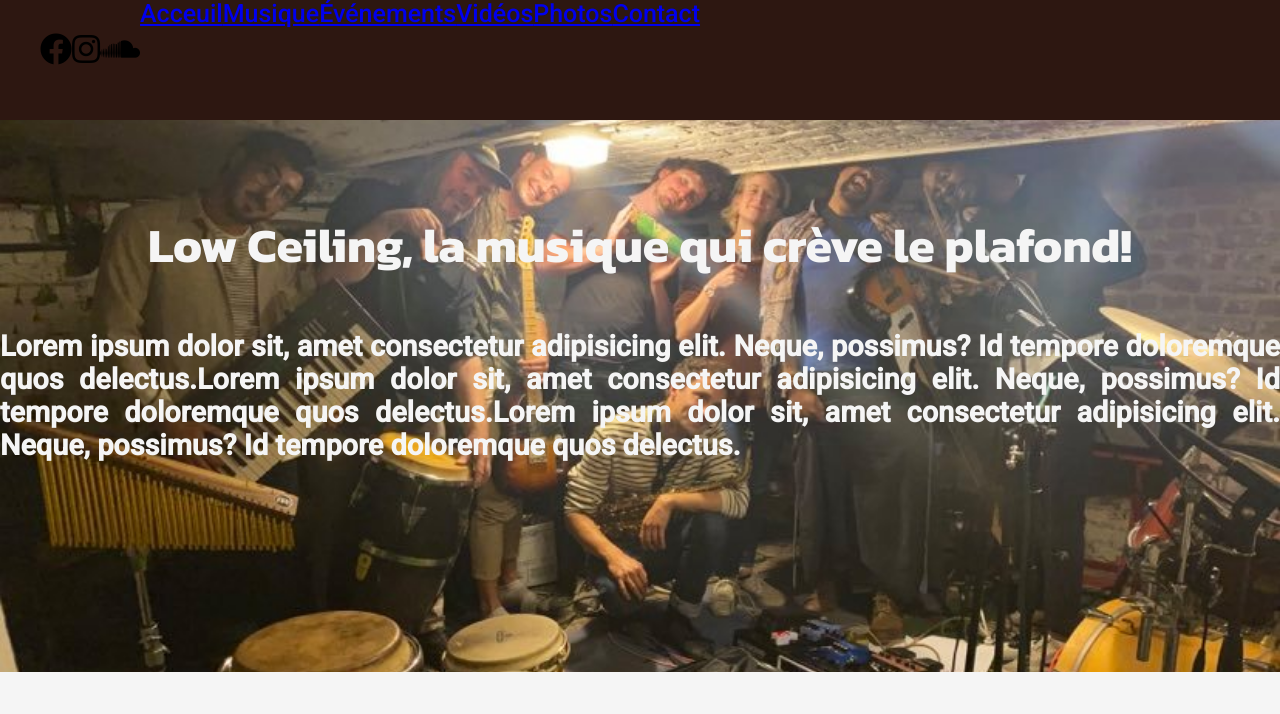
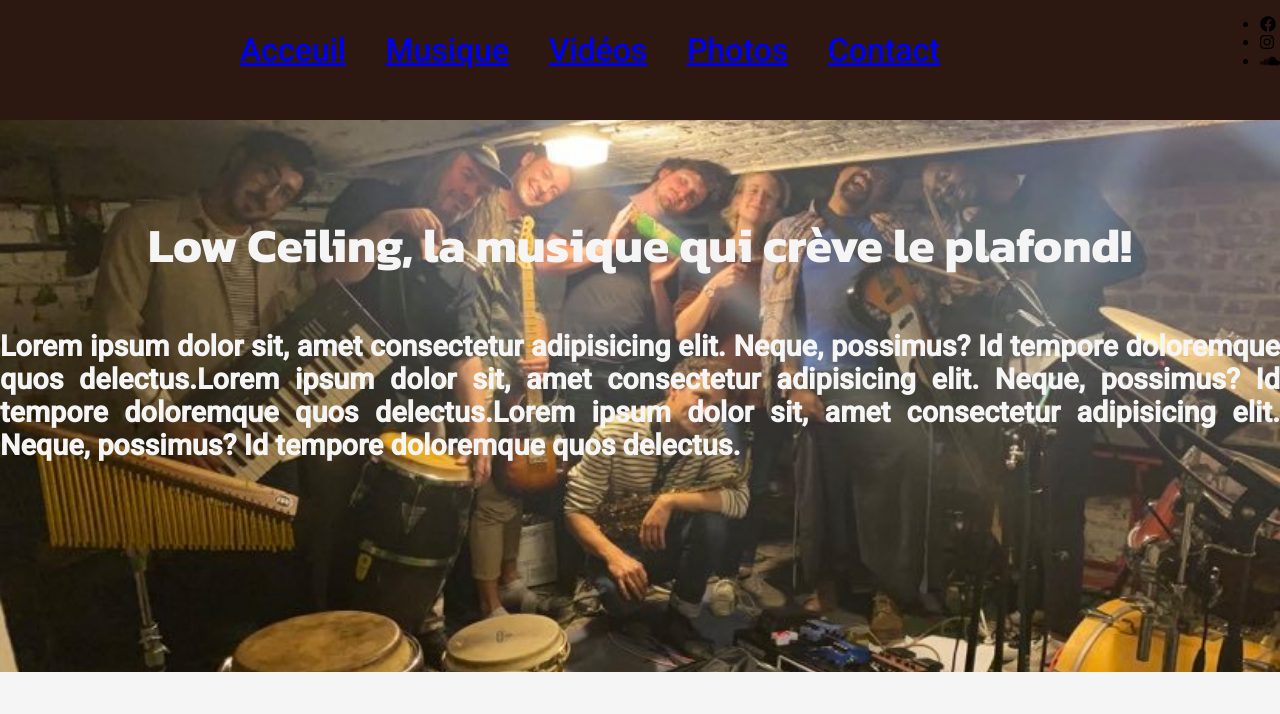
Before and after one commit to tyc45/low-ceiling, a website: page index.html in a window 1280 px wide. Shown: the top 714 px of the page. Drawn offline with Linux system fonts and the light colour scheme.

Commit message:
modif navigation social accueil

```diff
--- a/css/style.css
+++ b/css/style.css
@@ -28,6 +28,9 @@ body{
 /*Header*/
 
 header{
+	display: inline-flex;
+	justify-content: space-between;
+	width: 100%;
 	position: fixed;
 	background-color: #2D1711;
 	height: 15%;
@@ -38,9 +41,11 @@ nav{
 		display: flex;
 }
 
-.socials ul {
+nav ul {
+	width: 700px;
+	margin-left: 200px;
 	display:flex;
-	flex-direction:row;
+	justify-content: space-between;
 	list-style: none;
 	font-size:xx-large;
 	/* justify-content: space-between; */
@@ -53,6 +58,9 @@ nav{
 	justify-content: space-between;
 	margin: 0;
 }
+
+	/*FAIRE ESPACEMENT ACCUEIL*/
+
 
 /*intro*/
 /*utiliser float pour img.*/
--- a/index.html
+++ b/index.html
@@ -29,8 +29,18 @@
 
 <body>
   <header>
-    <!-- reseaux sociaux-->
+
     <nav>
+       <!-- anchors -->
+      <ul>
+        <li><a href="#acceuil">Acceuil</a></li>
+       <li><a href="#musique">Musique</a></li>
+       <li> <a href="#video">Vidéos</a></li>
+       <li><a href="#galerie">Photos</a></li>
+        <li><a href="#contact">Contact</a></li>
+      </ul>
+    </nav>
+
     <section class="socials">
       <ul>
         <li><i class="fab fa-facebook"></i></li>
@@ -38,17 +48,6 @@
         <li><i class="fab fa-soundcloud"></i></li>
       </ul>
     </section>
-
-      <!-- anchors -->
-      <section class="anchors">
-        <a href="#acceuil">Acceuil</a>
-        <a href="#musique">Musique</a>
-        <a href="#evenements">Événements</a>
-        <a href="#video">Vidéos</a>
-        <a href="#galerie">Photos</a>
-        <a href="#contact">Contact</a>
-      </section>
-    </nav>
   </header>
 
 
```
Lines whose indentation alone changed are shown as unchanged.
